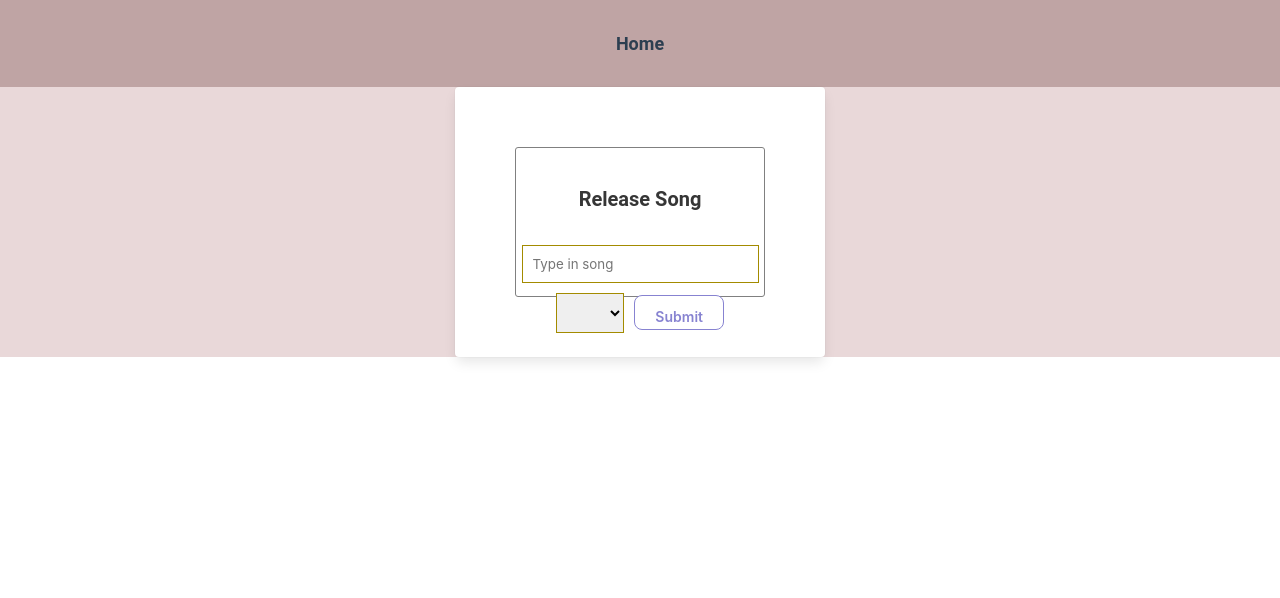
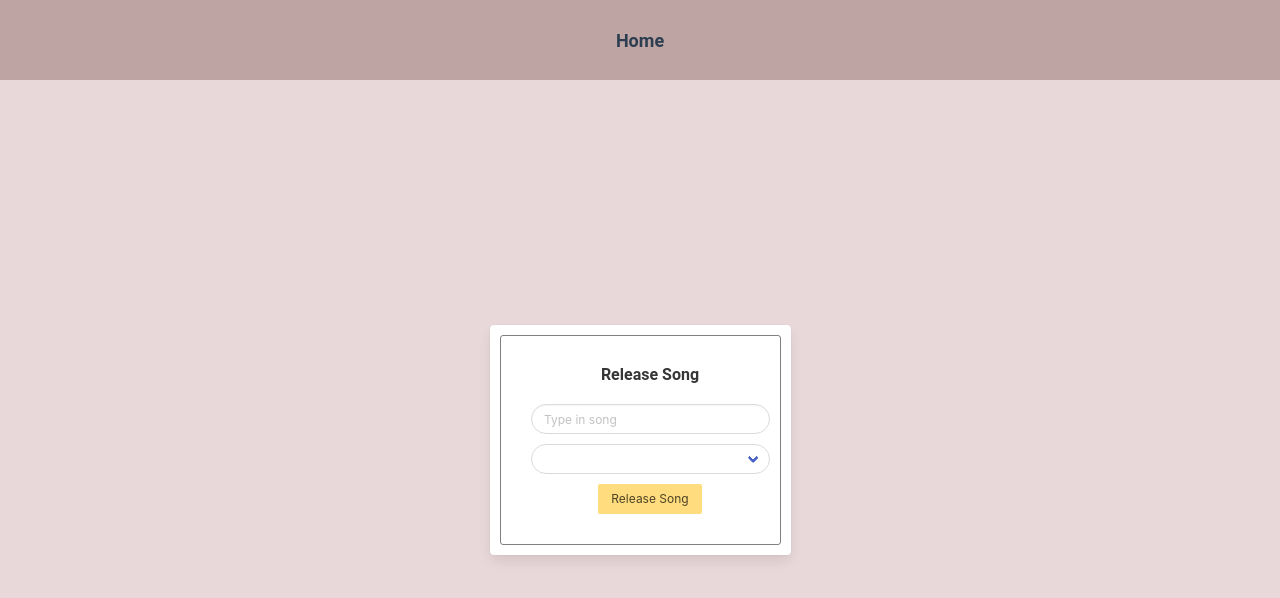
Before and after one commit to cerensolpan/WTMB_Projects, a Vue app in the folder wtmbjs-8/frontend/: page /artist/release in a window 1280 px wide. Shown: the top 598 px of the page. Built offline with nearby package versions, Linux system fonts and the light colour scheme; no server answers; what vue-sweetalert2 would draw is missing.

Commit message:
Change release page design

```diff
--- a/wtmbjs-8/frontend/public/index.html
+++ b/wtmbjs-8/frontend/public/index.html
@@ -10,9 +10,9 @@
     <link href="https://fonts.googleapis.com/css2?family=Chakra+Petch&display=swap" rel="stylesheet">
     <link rel="preconnect" href="https://fonts.gstatic.com">
     <link href="https://fonts.googleapis.com/css2?family=Indie+Flower&display=swap" rel="stylesheet">
-    <link rel="stylesheet" href="../src/assets/style.css">
     <link rel="stylesheet" href="https://maxcdn.bootstrapcdn.com/font-awesome/4.7.0/css/font-awesome.min.css">
     <link rel="stylesheet" href="https://cdn.jsdelivr.net/npm/bulma@0.9.1/css/bulma.min.css">
+    <link rel="stylesheet" href="../src/assets/style.css">
     <title>
       WTM Berlin Project
     </title>
--- a/wtmbjs-8/frontend/src/App.vue
+++ b/wtmbjs-8/frontend/src/App.vue
@@ -23,6 +23,10 @@
   margin: 0;
   background: #bfa4a4;
   font-size: 18px;
+  display: flex;
+  justify-content: center;
+  align-items: center;
+  height: 10vh;
 }
 
 #nav a {
--- a/wtmbjs-8/frontend/src/assets/style.css
+++ b/wtmbjs-8/frontend/src/assets/style.css
@@ -0,0 +1,4 @@
+body {
+    min-height: 100vh;
+    padding: 0;
+  }
--- a/wtmbjs-8/frontend/src/components/release-song.vue
+++ b/wtmbjs-8/frontend/src/components/release-song.vue
@@ -9,27 +9,38 @@ export default {
     return {
       song: "",
       genre: {},
+      add_new_genre: null,
       errors: {},
       clicked: false,
     };
   },
   methods: {
-    ...mapActions(["releaseSong", "fetchGenres"]),
+    ...mapActions(["releaseSong", "fetchGenres", "addGenre"]),
     onSubmit(e) {
       e.preventDefault();
-      let newSong = {
-        name: this.song,
-        artistId: this.artist._id,
-        genreId: this.genre,
-      };
-      console.log(newSong);
       this.errors = {};
       if (this.song == "") {
         this.errors.song = "Song required.";
       }
-      // if (!this.artist) {
-      //   this.errors.artist = "Artist required.";
-      // }
+      let genreId;
+      if (this.add_new_genre) {
+        let newGenre = {
+          name: this.add_new_genre,
+        };
+        this.addGenre(newGenre);
+        setTimeout(() => {
+          genreId = this.genres[0]._id;
+        }, 1000);
+      } else {
+        genreId = this.genre;
+      }
+      setTimeout(() => {
+        let newSong = {
+          name: this.song,
+          artistId: this.artist._id,
+          genreId,
+        };
+
         if (!this.genre) {
           this.errors.genre = "Genre required.";
         }
@@ -42,6 +53,7 @@ export default {
         } else {
           this.clicked = false;
         }
+      }, 1200);
     },
   },
   created() {
@@ -52,88 +64,50 @@ export default {
 
 <template lang="pug">
 article.container
-  form(@submit.prevent="onSubmit")
-    //- h3.title {{ artist.name }} Release Song
-    <h5 class="title is-5">{{ artist.name }} Release Song</h5>
-    input(type="text", v-model="song", placeholder="Type in song")
-    select(v-model="genre")
+  form.is-flex-direction-column(@submit.prevent="onSubmit")
+    <h6 class="title is-6 ">{{ artist.name }} Release Song</h6>
+      input(type="text",class="is-4  input  is-small is-rounded", v-model="song", placeholder="Type in song")
+      div.select.is-small.is-rounded
+        select.is-4(v-model="genre")
+          option(disabled value="") Please select a genre
+          option(value="add_new_genre") Add a new genre
           option(v-for="genre in genres", v-bind:value="genre._id") {{ genre.name }}
-    input.button(type="submit", value="Submit")
-  h3.add(v-if="clicked") This song is released.
+    input(type="text ",class="is-4  input  is-small is-rounded", v-model="add_new_genre", v-if="genre==='add_new_genre'" placeholder="Type in genre")
+    <input type="submit" value="Release Song" class="button is-small is-warning is-hovered">
+  h3.add(v-if="clicked")
   h3.add(v-if="JSON.stringify(this.errors) != '{}'") {{ errors }}
 </template>
 
 <style scoped>
+.container {
+  display: inline-block;
+  text-align: left;
+  padding: 10px;
+  border-radius: 3px;
+}
+
 form {
   display: flex;
   flex-wrap: wrap;
+
   justify-content: center;
   align-items: center;
   text-align: center;
-  padding: 40px;
+  padding: 20px;
   border: 1px solid grey;
   border-radius: 3px;
-  margin: 20px;
-  width: 250px;
-  height: 150px;
-}
-input[type="text"] {
-  flex: 8;
-  padding: 10px;
-  border: 1px solid #a38b00;
-  outline: 0;
-  margin: 10px auto;
-}
-select {
-  flex: 8;
-  padding: 10px;
-  border: 1px solid #a38b00;
-  outline: 0;
-  margin-right: 10px;
+  margin: 0px;
 }
 
-input[type="submit"] {
-  color: #8783d1;
-  padding: 10px 20px;
-  border-radius: 8px;
-  background-color: white;
-  border: 1px solid #8783d1;
-  font-size: 14px;
-  font-weight: 600;
-  cursor: pointer;
+.title {
+  margin: 10px;
+}
+.select,
+.select select {
+  width: 100%;
 }
 
-input[type="submit"]:hover {
-  background-color: #8783d1;
-  color: white;
-}
-.container {
-  font-family: "Roboto", sans-serif;
-  display: inline-block;
-  text-align: left;
-  padding: 20px;
-  border-radius: 3px;
-  margin: 20px;
-  min-width: 200px;
-}
-/* .title {
-  margin: 0 auto;
-  width: 200px;
-  text-align: center;
-  color: #2c3e50;
-  -webkit-transition: 0.2s ease all;
-  -moz-transition: 0.2s ease all;
-  -ms-transition: 0.2s ease all;
-  -o-transition: 0.2s ease all;
-  transition: 0.2s ease all;
-} */
-
-.title:hover {
-  color: cornflowerblue;
-}
-.add {
-  text-align: center;
-  font-size: 15px;
-  color: #8783d1;
+input {
+  margin: 10px;
 }
 </style>
--- a/wtmbjs-8/frontend/src/store/index.js
+++ b/wtmbjs-8/frontend/src/store/index.js
@@ -175,6 +175,7 @@ export default new Vuex.Store({
         })
         .then(() => console.log('ok'))
         .catch((err) => console.log(err));
+      window.location.href = window.location.origin + `/artist`;
     },
 
     async fetchGenres({
--- a/wtmbjs-8/frontend/src/views/Artist.vue
+++ b/wtmbjs-8/frontend/src/views/Artist.vue
@@ -33,12 +33,12 @@ export default {
 main
   section.title
     span Select your songs and add playlist
-  section.columns
-    section.playlist
+  section.is-flex.is-flex-direction-row.is-flex-wrap-wrap.is-justify-content-center
+    section.is-4
       playlist-card
-    section.new
+    section.is-4
       new-card(title="artist", cardType="ArtistCard")
-    section.new
+    section.is-4
       new-card(title="genre", cardType="GenreCard")
   section.cards
     artist-card(v-for="artist in artists", :artist="artist", :key="artist._id")
--- a/wtmbjs-8/frontend/src/views/Release.vue
+++ b/wtmbjs-8/frontend/src/views/Release.vue
@@ -18,7 +18,7 @@ main
 
 <style scoped>
 main {
-  font-family: "Indie Flower", cursive;
+  font-family: "Roboto", sans-serif;
   display: flex;
   flex-wrap: wrap;
   text-align: center;
@@ -27,36 +27,6 @@ main {
   flex-direction: column;
   margin: 0;
   padding: 0;
-}
-
-.title {
-  margin: 20px;
-}
-
-.userTitle {
-  position: -webkit-sticky; /* Safari & IE */
-  position: sticky;
-  top: 40px;
-}
-
-.cards {
-  display: inline-flex;
-  flex-direction: row;
-  flex-wrap: wrap;
-}
-
-.playlist {
-  width: 400px;
-  margin: 100px 20px;
-  background: white;
-  padding: 40px;
-  text-align: center;
-  border: 2px solid grey;
-  border-radius: 20px;
-}
-h4 {
-  display: flex;
-  flex-direction: row;
-  text-align: center;
+  height: 90vh;
 }
 </style>
```
Lines whose indentation alone changed are shown as unchanged.
